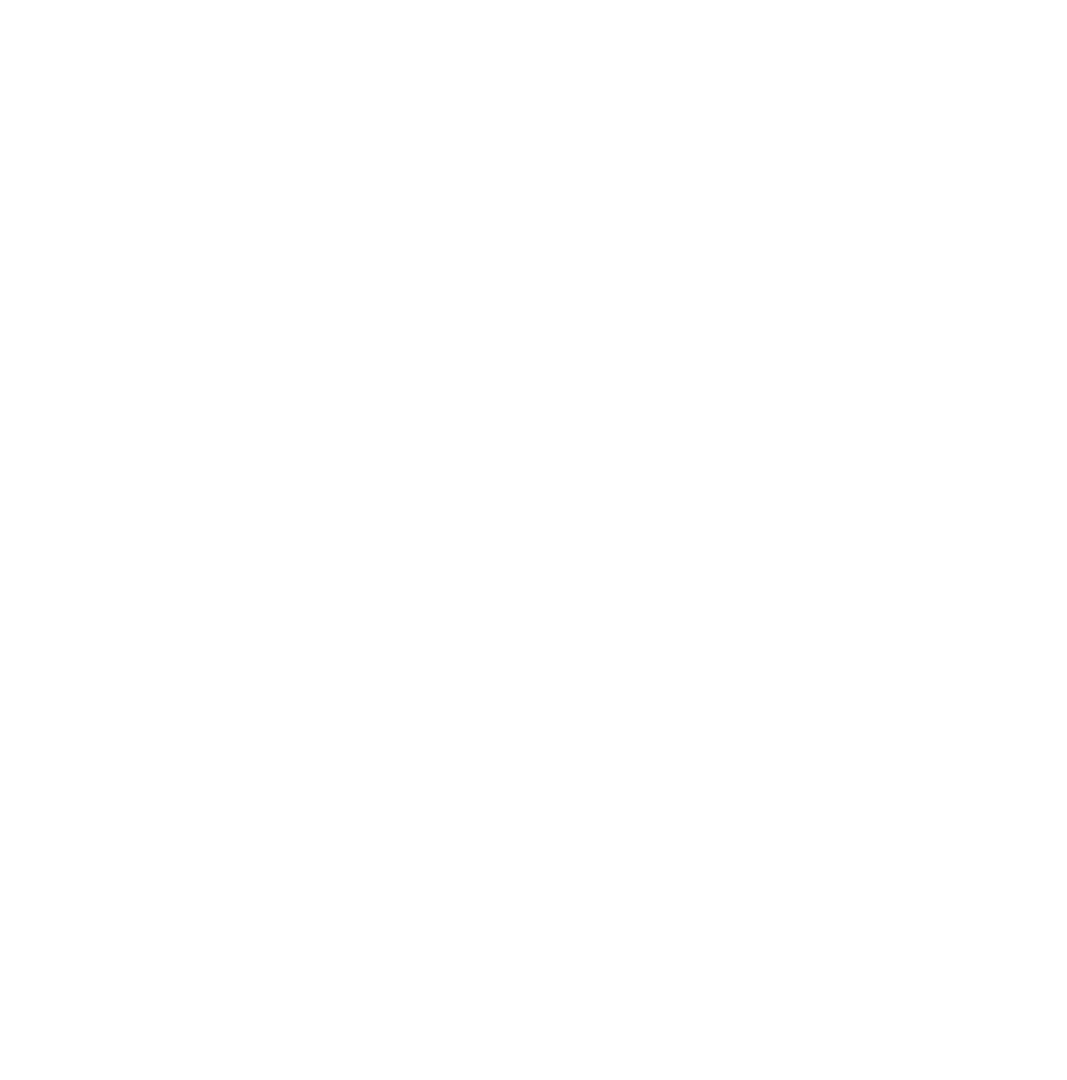
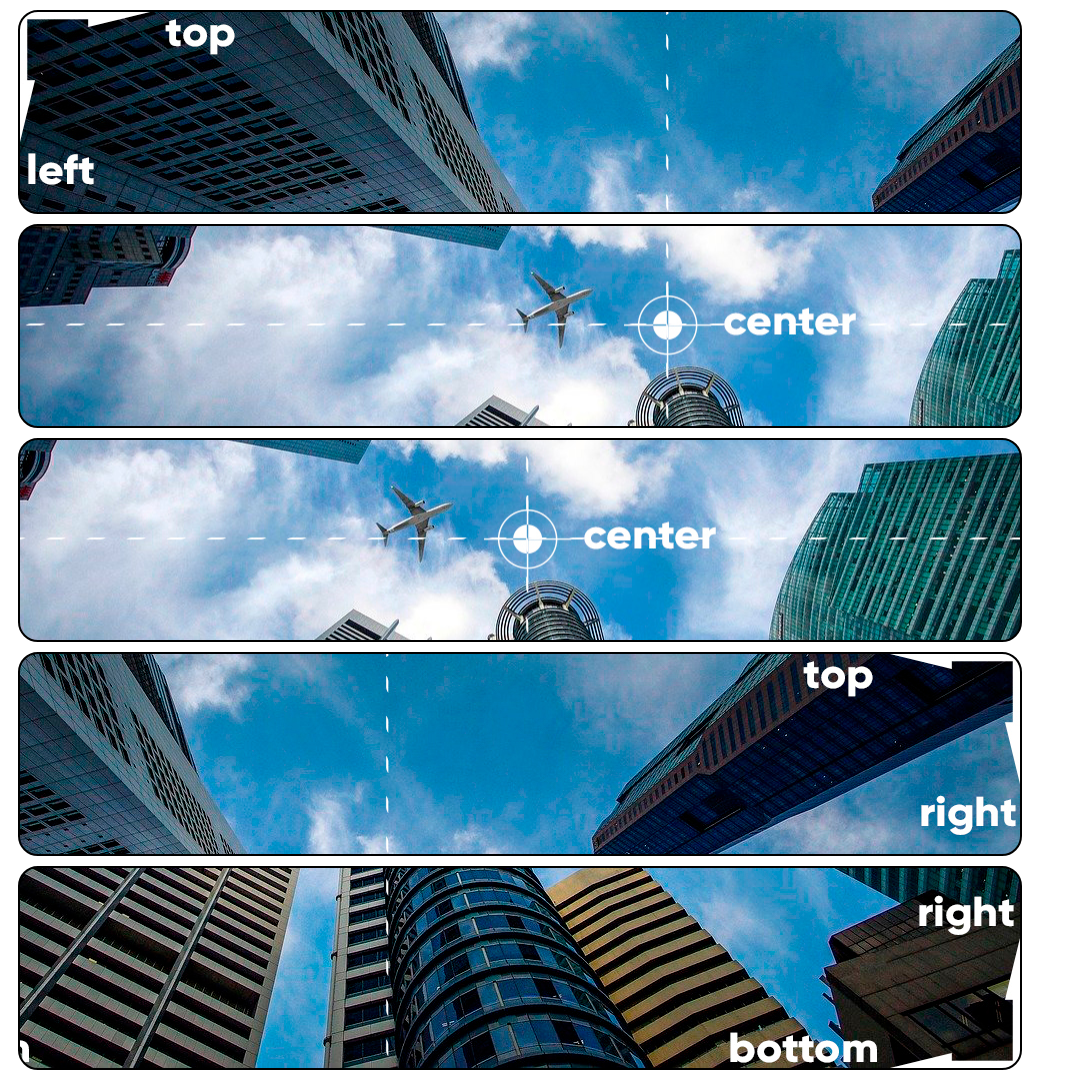
Before and after one commit to lucassale/html-css, a plain HTML site: page EXERCICIOS/EX022/fundo003.html in a window 1280 px wide. Shown: the whole page, without its empty margins (0-1067 px from the left). Before the commit the page ends 800 px from the top, so only its background shows below. Drawn offline with Linux system fonts and the light colour scheme.

Commit message:
atualizei

```diff
--- a/EXERCICIOS/EX022/fundo003.html
+++ b/EXERCICIOS/EX022/fundo003.html
@@ -7,19 +7,49 @@
     <title>Posição dos Fundos</title>
     <style>
         div.bloco{
-            height: 100px;
-            border: 2px;
+            background-image: url('imagens/wallpaper003.jpg');
+            height: 200px;
+            width: 1000px;
+            border: 2px solid black;
+            margin: 10px;
+            border-radius: 20px;
+        }
+
+        div#q1{
+            background-position: left top;
+        }
+
+        div#q2{
+            background-position: left center;
+        }
+
+        div#q3{
+            background-position: center center;
+        }
+
+        div#q4{
+            background-position: right top;
+        }
+
+        div#q5{
+            background-position: right bottom;
         }
     </style>
 </head>
 <body>
-    <div class="bloco">
+    <div class="bloco" id="q1">
 
     </div>
-    <div class="bloco">
+    <div class="bloco" id="q2">
 
     </div>
-    <div class="bloco">
+    <div class="bloco" id="q3">
+
+    </div>
+    <div class="bloco" id="q4">
+
+    </div>
+    <div class="bloco" id="q5">
 
     </div>
 
```
Also changed, not shown: EXERCICIOS/EX022/fundo004.html (added, +18 -0 lines).
